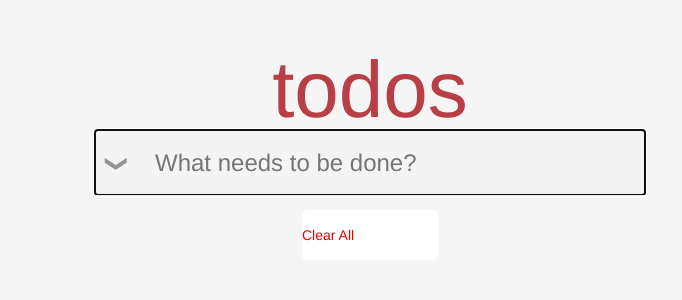
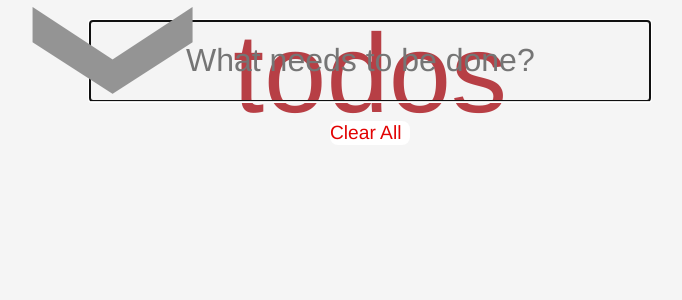
Before and after one commit to Study-Sukki/todo, a Vue app: page / in a window 1280 px wide. Shown: the top 300 px of the page, without its empty margins (270-952 px from the left). Built offline with nearby package versions, Linux system fonts and the light colour scheme.

Commit message:
chore: indent 수정, px rem 수정

```diff
--- a/src/App.vue
+++ b/src/App.vue
@@ -1,9 +1,9 @@
 <template>
   <div id="app">
     <TodoHeader />
-    <TodoInput @addTodo="addTodo"></TodoInput>
-    <TodoList @removeTodo="removeTodo"></TodoList>
-    <TodoFooter @removeAll="clearAll"></TodoFooter>
+    <TodoInput @addTodo="addTodo" />
+    <TodoList @removeTodo="removeTodo" />
+    <TodoFooter @removeAll="clearAll" />
   </div>
 </template>
 
@@ -44,10 +44,10 @@ export default {
     // }
   },
   components: {
-    'TodoHeader': TodoHeader,
-    'TodoInput': TodoInput,
-    'TodoList': TodoList,
-    'TodoFooter': TodoFooter
+    TodoHeader,
+    TodoInput,
+    TodoList,
+    TodoFooter
   }
 }
 </script>
@@ -56,12 +56,11 @@ export default {
 @import url('https://fonts.googleapis.com/css2?family=Itim&display=swap');
 
 body {
-	font: 14px 'Helvetica Neue', Helvetica, Arial, sans-serif;
-	line-height: 1.4em;
+  font: 1.2rem 'Helvetica Neue', Helvetica, Arial, sans-serif;
+  line-height: 1.2rem;
   background: #f5f5f5;
   color: #111111;
-	min-width: 230px;
-	max-width: 550px;
+  max-width: 35rem;
   margin: 0 auto;
   -webkit-font-smoothing: antialiased;
   -moz-osx-font-smoothing: grayscale;
@@ -71,6 +70,6 @@ button {
   border-style: groove;
 }
 .shadow {
-  box-shadow: 5px 10px 10px rgba(0, 0, 0, 0.03);
+  box-shadow: 0.5rem 1rem 1rem rgba(0, 0, 0, 0.03);
 }
 </style>
--- a/src/components/TodoFooter.vue
+++ b/src/components/TodoFooter.vue
@@ -1,7 +1,6 @@
 <template>
   <footer class="footer-end">
-    <span class="clearAllBtn" type="button" @click="clearTodo">Clear All
-    </span>
+    <span class="clearAllBtn" type="button" @click="clearTodo">Clear All</span>
   </footer>
 </template>
 
@@ -17,11 +16,11 @@ export default {
 
 <style scoped>
 .footer-end {
-  width: 8.5rem;
-  height: 50px;
-  line-height: 50px;
+  width: 5rem;
+  height: 1.5rem;
+  line-height: 1.5rem;
   background-color:white;
-  border-radius: 5px;
+  border-radius: 0.5rem;
   margin: 0 auto;
 }
 .clearAllBtn {
--- a/src/components/TodoHeader.vue
+++ b/src/components/TodoHeader.vue
@@ -13,16 +13,15 @@ export default {
 <style>
 header {
   background: #fff;
-  margin: 130px 0 40px 0;
+  margin: 1.3rem 0 0.4rem 0;
   position: relative;
-  box-shadow: 0 2px 4px 0 rgba(0, 0, 0, 0.2), 0 25px 50px 0 rgba(0, 0, 0, 0.1);
+  box-shadow: 0 2rem 4rem 0 rgba(0, 0, 0, 0.2), 0 2.5rem 5.0rem 0 rgba(0, 0, 0, 0.1);
 }
 h1 {
-  font: 14px 'Helvetica Neue', Helvetica, Arial, sans-serif;
   position: absolute;
-	top: -140px;
+  top: -2rem;
   width: 100%;
-	font-size: 80px;
+  font-size: 7rem;
   font-weight: 200;
   text-align: center;
   color: #b83f45;
--- a/src/components/TodoInput.vue
+++ b/src/components/TodoInput.vue
@@ -4,7 +4,7 @@
       class="new-todo"
       v-model="newTodoItem"
       @keyup.enter="addTodo"
-      autofocus placeholder="What needs to be done?">
+      autofocus placeholder="What needs to be done?" />
     <section class="toggle-bar">
       <!-- v-show="todos.length" -->
       <input
@@ -12,7 +12,7 @@
         class="toggle-all"
         type="checkbox"
         :checked="remaining === 0"
-        @:change="toggleAll">
+        @:change="toggleAll" />
       <label for="toggle-all">Mark all as complete</label>
     </section>
   </div>
@@ -30,7 +30,7 @@ export default {
     addTodo: function() {
       if (this.newTodoItem !== '') {
         //input에 입력된 값이 빈값이 아니면 실행되도록
-        var value = {
+        let value = {
           item: this.newTodoItem,
           completed: false
         };
@@ -51,10 +51,26 @@ export default {
 <style scoped>
 .new-todo {
   background: #fff;
-  margin: 130px 0 40px 0;
+  margin: 0;
+  font-size: 2rem;
+  width: 100%;
+  font-family: inherit;
+  font-weight: inherit;
+  padding: 1rem 1rem 1rem 6rem;
+  height: 5rem;
+  border: none;
+  background: rgba(0, 0, 0, 0.003);
   position: relative;
-  box-shadow: 0 2px 4px 0 rgba(0, 0, 0, 0.2), 0 25px 50px 0 rgba(0, 0, 0, 0.1);
+  width: 100%;
+  line-height: 1.4rem;
+  color: inherit;
+  box-sizing: border-box;
 }
+/* .new-todo:focus {
+  position: relative;
+  margin: 0;
+  border: 0.1rem solid #999;
+} */
 .input::-webkit-input-placeholder {
   font-style: italic;
   font-weight: 400;
@@ -71,37 +87,16 @@ export default {
   color: rgba(0, 0, 0, 0.4);
 }
 .input:focus {
-  outline: 2px solid red;
-}
-.new-todo,
-.edit {
-  position: relative;
-  margin: 0;
-  width: 100%;
-  font-size: 24px;
-  font-family: inherit;
-  font-weight: inherit;
-  line-height: 1.4em;
-  color: inherit;
-  border: 1px solid #999;
-  box-shadow: inset 0 -1px 5px 0 rgba(0, 0, 0, 0.2);
-  box-sizing: border-box;
-}
-.new-todo {
-  padding: 16px 16px 16px 60px;
-  height: 65px;
-  border: none;
-  background: rgba(0, 0, 0, 0.003);
-  box-shadow: inset 0 -2px 1px rgba(0, 0, 0, 0.03);
+  outline: 0.2rem solid red;
 }
 .toggle-bar {
   position: relative;
   z-index: 2;
-	border-top: 1px solid #e6e6e6;
+  border-top: 0.1rem solid #e6e6e6;
 }
 .toggle-all {
-	width: 1px;
-	height: 1px;
+  width: 1rem;
+  height: 1rem;
   border: none;
   opacity: 0;
   position: absolute;
@@ -112,19 +107,19 @@ export default {
   display: flex;
   align-items: center;
   justify-content: center;
-	width: 45px;
-	height: 65px;
+  width: 4.5rem;
+  height: 6.5rem;
   font-size: 0;
   position: absolute;
-	top: -65px;
+  top: -6.5rem;
   left: -0;
 }
 .toggle-all + label:before {
   content: '❯';
   display: inline-block;
-	font-size: 22px;
+  font-size: 10rem;
   color: #949494;
-	padding: 10px 27px 10px 27px;
+  padding: 1rem 1rem 1rem 1rem;
   -webkit-transform: rotate(90deg);
   transform: rotate(90deg);
 }
--- a/src/components/TodoList.vue
+++ b/src/components/TodoList.vue
@@ -11,9 +11,9 @@
           type="checkbox"
           :id="todoItem.item"
           :checked="todoItem.completed === true"
-          @change="toggleComplete(todoItem)">
+          @change="toggleComplete(todoItem)" />
           <label :for="todoItem.item" class="list-label"> {{ todoItem.item }} </label>
-          <button class="removeBtn" @click="removeTodo(todoItem, index)"></button>
+          <button class="removeBtn" @click="removeTodo(todoItem, index)" />
         </div>
       </li>
     </ul>
@@ -35,19 +35,19 @@ export default {
 <style>
 li {
   display: flex;
-  min-height: 50px;
-  line-height: 50px;
+  min-height: 50rem;
+  line-height: 50rem;
   margin: 0.5rem 0;
   padding: 0 0.9rem;
   background: white;
-  border-radius: 5px;
+  border-radius: 5rem;
 }
 .todo-list li .removeBtn {
   position: absolute;
   border: none;
   background-color: inherit;
   margin: auto 0;
-	font-size: 30px;
+  font-size: 30rem;
   color: #949494;
   transition: color 0.2s ease-out;
 }
```
Lines whose indentation alone changed are shown as unchanged.
